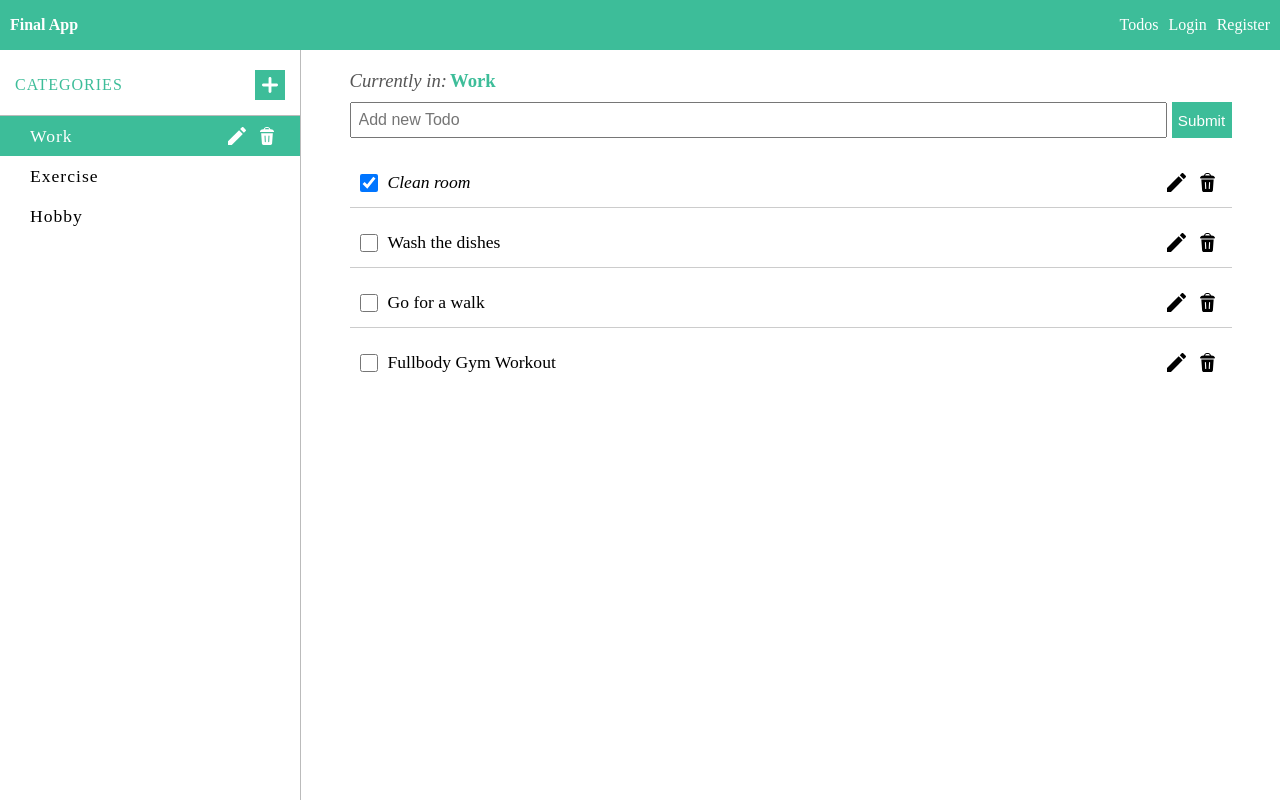
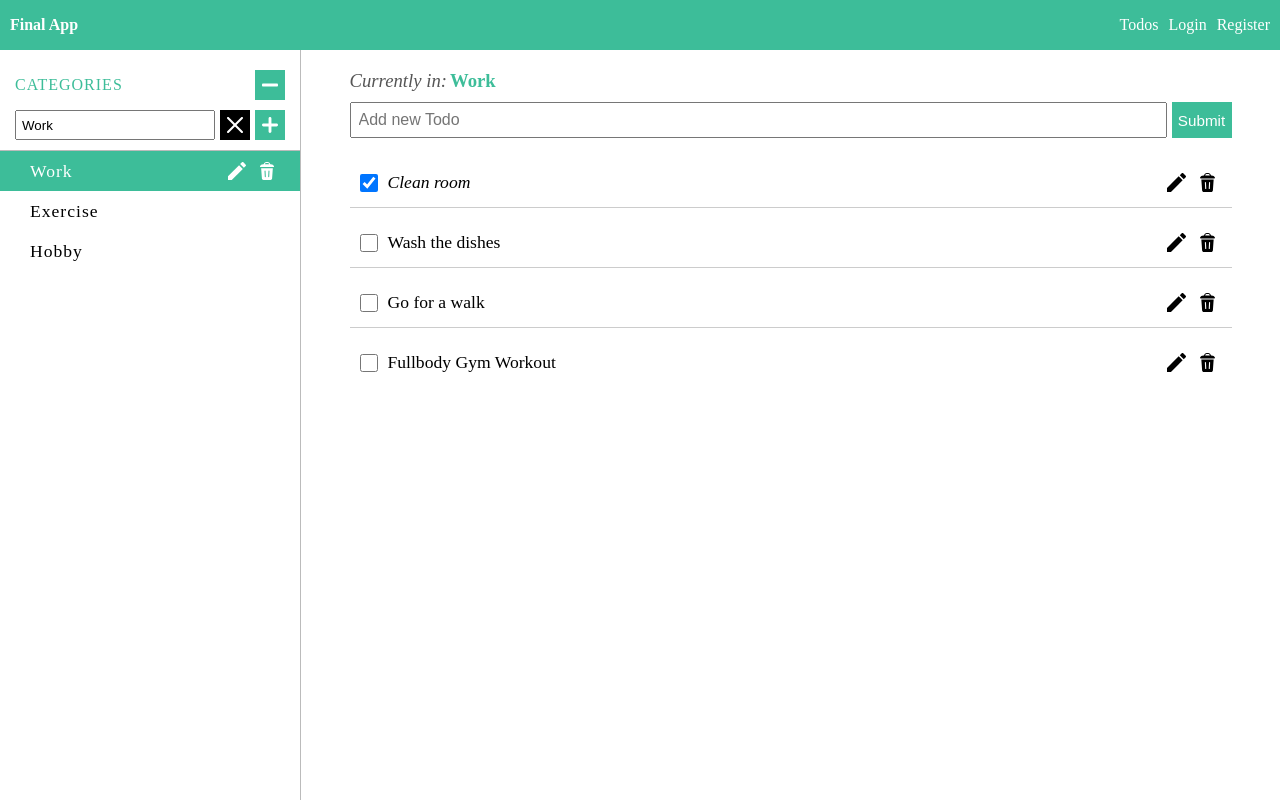
Before and after one commit to patrik-pk/todo-app, a React (Create React App) app: page /todos in a window 1280 px wide. Both pictures are taken after a click on the button 237 px from the left and 136 px from the top of the page. Built offline with nearby package versions, Linux system fonts and the light colour scheme.

Commit message:
update category done

```diff
--- a/src/actions/todoActions.js
+++ b/src/actions/todoActions.js
@@ -1,67 +1,86 @@
 import {
     SHOW_CATEGORY_FORM,
     ADD_CATEGORY,
+    UPDATE_CATEGORY,
     DELETE_CATEGORY,
     SET_ACTIVE_CATEGORY,
     ADD_TODO,
     CHECK_TODO,
     UPDATE_TODO,
     DELETE_TODO,
-    SET_CURRENT,
-    CLEAR_CURRENT
+    SET_CURRENT_TODO,
+    CLEAR_CURRENT_TODO,
+    SET_CURRENT_CATEGORY,
+    CLEAR_CURRENT_CATEGORY
 } from './types'
 
 // CATEGORIES
 
-export const showCategoryForm = (bool) => ({
+export const showCategoryForm = bool => ({
     type: SHOW_CATEGORY_FORM,
     payload: bool
 })
 
-export const addCategory = (category) => ({
+export const addCategory = category => ({
     type: ADD_CATEGORY,
     payload: category
 })
 
-export const deleteCategory = (category) => ({
+export const updateCategory = category => ({
+    type: UPDATE_CATEGORY,
+    payload: category
+})
+
+export const deleteCategory = category => ({
     type: DELETE_CATEGORY,
     payload: category
 })
 
-export const setActiveCategory = (category) => ({
+export const setActiveCategory = category => ({
     type: SET_ACTIVE_CATEGORY,
     payload: category
 })
 
+// CURRENT CATEOGORY
+
+export const setCurrentCategory = category => ({
+    type: SET_CURRENT_CATEGORY,
+    payload: category
+})
+
+export const clearCurrentCategory = () => ({
+    type: CLEAR_CURRENT_CATEGORY,
+})
+
 // TODOS
 
-export const addTodo = (todo) => ({
+export const addTodo = todo => ({
     type: ADD_TODO,
     payload: todo
 })
 
-export const checkTodo = (todo) => ({
+export const checkTodo = todo => ({
     type: CHECK_TODO,
     payload: todo
 })
 
-export const updateTodo = (todo) => ({
+export const updateTodo = todo => ({
     type: UPDATE_TODO,
     payload: todo
 })
 
-export const deleteTodo = (todo) => ({
+export const deleteTodo = todo => ({
     type: DELETE_TODO,
     payload: todo
 })
 
-// CURRENT
+// CURRENT TODO
 
-export const setCurrent = (todo) => ({
-    type: SET_CURRENT,
+export const setCurrentTodo = todo => ({
+    type: SET_CURRENT_TODO,
     payload: todo
 })
 
-export const clearCurrent = () => ({
-    type: CLEAR_CURRENT
+export const clearCurrentTodo = () => ({
+    type: CLEAR_CURRENT_TODO
 })
--- a/src/actions/types.js
+++ b/src/actions/types.js
@@ -2,8 +2,13 @@
 // CATEGORIES
 export const SHOW_CATEGORY_FORM = 'SHOW_CATEGORY_FORM'
 export const ADD_CATEGORY = 'ADD_CATEGORY'
+export const UPDATE_CATEGORY = 'UPDATE_CATEGORY'
 export const DELETE_CATEGORY = 'DELETE_CATEGORY'
 export const SET_ACTIVE_CATEGORY = 'SET_ACTIVE_CATEGORY'
+
+// CURRENT CATEGORY
+export const SET_CURRENT_CATEGORY = 'SET_CURRENT_CATEGORY'
+export const CLEAR_CURRENT_CATEGORY = 'CLEAR_CURRENT_CATEGORY'
 
 // TODOS
 export const ADD_TODO = 'ADD_TODO'
@@ -11,6 +16,6 @@ export const CHECK_TODO = 'CHECK_TODO'
 export const UPDATE_TODO = 'UPDATE_TODO'
 export const DELETE_TODO = 'DELETE_TODO'
 
-// CURRENT
-export const SET_CURRENT = 'SET_CURRENT'
-export const CLEAR_CURRENT = 'CLEAR_CURRENT'
+// CURRENT TODO
+export const SET_CURRENT_TODO = 'SET_CURRENT_TODO'
+export const CLEAR_CURRENT_TODO = 'CLEAR_CURRENT_TODO'
--- a/src/components/Todos/SidebarForm.js
+++ b/src/components/Todos/SidebarForm.js
@@ -1,16 +1,26 @@
-import React, { useState } from 'react'
+import React, { useState, useEffect } from 'react'
 import { useHistory } from 'react-router-dom'
 import PropTypes from 'prop-types'
 import { connect } from 'react-redux'
-import { addCategory, showCategoryForm, setActiveCategory } from '../../actions/todoActions'
+import { addCategory, showCategoryForm, setActiveCategory, clearCurrentCategory, updateCategory } from '../../actions/todoActions'
 import { v4 as uuidv4 } from 'uuid'
 import plusIcon from '../../resources/icons/plus.svg'
+import clearIcon from '../../resources/icons/clear.svg'
 
-function SidebarForm({ formActive, categories, showCategoryForm, addCategory, setActiveCategory }) {
+function SidebarForm({ formActive, categories, currentCategory, clearCurrentCategory, updateCategory, showCategoryForm, addCategory, setActiveCategory }) {
     const history = useHistory()
     const [categoryInput, setCategoryInput] = useState('')
 
     const onChange = (e) => setCategoryInput(e.target.value)
+
+    useEffect(() => {
+        // Set input value to current, if there is one
+        if (currentCategory !== null) {
+            let val = currentCategory.value
+            val = val.charAt(0).toUpperCase() + val.slice(1)
+            setCategoryInput(val)
+        }
+    }, [currentCategory])
 
     // Filter the categories, if there is a category with
     // same value case insensitive, return true
@@ -21,8 +31,31 @@ function SidebarForm({ formActive, categories, showCategoryForm, addCategory, se
         return filtered.length > 0 ? true : false
     }
 
+    const onClear = () => {
+        clearCurrentCategory()
+        setCategoryInput('')
+    }
+
     const onSubmit = (e) => {
         e.preventDefault()
+        // If current category exists, update Category
+        if(currentCategory !== null) {
+            // If category already exists
+            if (categoryExists(categories)) {
+                // Add warning box in the future
+                console.log(`Category ${categoryInput} already exists.`)
+            } // If it doesn't, update one
+            updateCategory({
+                id: currentCategory.id,
+                linkTo: `/todos/${categoryInput}`,
+                value: categoryInput,
+                isActive: currentCategory.isActive
+            })
+            clearCurrentCategory() // clear current category
+            setCategoryInput('') // clear input field
+        }
+        // If it doesn't, make new Category
+        else {
             // If category already exists
             if(categoryExists(categories)) {
                 // Add warning box in the future
@@ -44,17 +77,24 @@ function SidebarForm({ formActive, categories, showCategoryForm, addCategory, se
                 history.push(linkTo) // redirect to created category
             }
         }
+    }
 
     return (
         <form className={`category-form ${formActive ? 'active' : ''}`} onSubmit={onSubmit}>
             <input
-                className='category-input'
+                className={`category-input ${currentCategory !== null ? 'active' : ''}`}
                 type='text'
                 placeholder='Add new category'
                 onChange={onChange}
                 value={categoryInput}
                 required
             />
+            { // If there is a current category, display clear button
+            currentCategory !== null &&
+            <button className='category-clear-btn' type='button' onClick={onClear}>
+                <img className='icon' alt='' src={clearIcon} />
+            </button>
+            }
             <button className='category-submit-btn' type='submit'>
                 <img className='icon' alt='' src={plusIcon} />
             </button>
@@ -64,15 +104,18 @@ function SidebarForm({ formActive, categories, showCategoryForm, addCategory, se
 
 const mapStateToProps = state => ({
     formActive: state.todo.categoryFormShown,
-    categories: state.todo.categories
+    categories: state.todo.categories,
+    currentCategory: state.todo.currentCategory
 })
 
 SidebarForm.propTypes = {
     addCategory: PropTypes.func.isRequired,
     setActiveCategory: PropTypes.func.isRequired,
     showCategoryForm: PropTypes.func.isRequired,
+    clearCurrentCategory: PropTypes.func.isRequired,
+    updateCategory: PropTypes.func.isRequired,
     formActive: PropTypes.bool.isRequired,
     categories: PropTypes.array.isRequired,
 }
 
-export default connect(mapStateToProps, { showCategoryForm, addCategory, setActiveCategory })(SidebarForm)
+export default connect(mapStateToProps, { showCategoryForm, addCategory, setActiveCategory, clearCurrentCategory, updateCategory })(SidebarForm)
--- a/src/components/Todos/SidebarItem.js
+++ b/src/components/Todos/SidebarItem.js
@@ -2,16 +2,19 @@ import React from 'react'
 import { Link } from 'react-router-dom'
 import { connect } from 'react-redux'
 import PropTypes from 'prop-types'
-import { setActiveCategory, deleteCategory } from '../../actions/todoActions'
+import { setActiveCategory, setCurrentCategory, deleteCategory, showCategoryForm } from '../../actions/todoActions'
 import editIcon from '../../resources/icons/edit.svg'
 import deleteIcon from '../../resources/icons/delete.svg'
 
-function SidebarItem({ category, categories, setActiveCategory, deleteCategory }) {
+function SidebarItem({ category, categories, setActiveCategory, setCurrentCategory, deleteCategory, showCategoryForm }) {
     const { linkTo, value, isActive } = category
 
     const onClick = () => setActiveCategory(category)
 
-    const onEdit = () => console.log('edit')
+    const onEdit = () => {
+        setCurrentCategory(category)
+        showCategoryForm(true)
+    }
 
     const onDelete = () => {
         // Delete category
@@ -52,7 +55,9 @@ SidebarItem.propTypes = {
     category: PropTypes.object.isRequired,
     categories: PropTypes.array.isRequired,
     setActiveCategory: PropTypes.func.isRequired,
+    setCurrentCategory: PropTypes.func.isRequired,
     deleteCategory: PropTypes.func.isRequired,
+    showCategoryForm: PropTypes.func.isRequired,
 }
 
-export default connect(mapStateToProps, { setActiveCategory, deleteCategory })(SidebarItem)
+export default connect(mapStateToProps, { setActiveCategory, setCurrentCategory, deleteCategory, showCategoryForm })(SidebarItem)
--- a/src/components/Todos/TodoForm.js
+++ b/src/components/Todos/TodoForm.js
@@ -1,12 +1,11 @@
 import React, { useState, useEffect } from 'react'
 import PropTypes from 'prop-types'
 import { connect } from 'react-redux'
-import { addTodo, updateTodo, clearCurrent } from '../../actions/todoActions'
+import { addTodo, updateTodo, clearCurrentTodo } from '../../actions/todoActions'
 import { v4 as uuidv4 } from 'uuid'
-
 import clearIcon from '../../resources/icons/clear.svg'
 
-function TodoForm({ addTodo, updateTodo, current, clearCurrent }) {
+function TodoForm({ addTodo, updateTodo, current, clearCurrentTodo }) {
     // The "current" variable is filled with the given todo
     // when the edit button is clicked
     // So when there is something add "active" class
@@ -22,7 +21,7 @@ function TodoForm({ addTodo, updateTodo, current, clearCurrent }) {
 
     // Clear current
     const onClear = () => {
-        clearCurrent()
+        clearCurrentTodo()
         setTask('')
     }
 
@@ -47,7 +46,7 @@ function TodoForm({ addTodo, updateTodo, current, clearCurrent }) {
                 task,
                 isCompleted: current.isCompleted
             })
-            clearCurrent()
+            clearCurrentTodo()
             setTask('')
         }
     }
@@ -82,7 +81,7 @@ TodoForm.propTypes = {
     todos: PropTypes.array.isRequired,
     addTodo: PropTypes.func.isRequired,
     updateTodo: PropTypes.func.isRequired,
-    clearCurrent: PropTypes.func.isRequired
+    clearCurrentTodo: PropTypes.func.isRequired
 }
 
-export default connect(mapStateToProps, { addTodo, updateTodo, clearCurrent })(TodoForm)
+export default connect(mapStateToProps, { addTodo, updateTodo, clearCurrentTodo })(TodoForm)
--- a/src/components/Todos/TodoItem.js
+++ b/src/components/Todos/TodoItem.js
@@ -1,19 +1,19 @@
 import React from 'react'
 import PropTypes from 'prop-types'
 import { connect } from 'react-redux'
-import { checkTodo, setCurrent, deleteTodo } from '../../actions/todoActions'
+import { checkTodo, setCurrentTodo, deleteTodo } from '../../actions/todoActions'
 
 import deleteIcon from '../../resources/icons/delete.svg'
 import editIcon from '../../resources/icons/edit.svg'
 
-function TodoItem({ todo, checkTodo, setCurrent, deleteTodo }) {
+function TodoItem({ todo, checkTodo, setCurrentTodo, deleteTodo }) {
     const { task, isCompleted } = todo
 
     // Check Todo
     const onCheck = () => checkTodo(todo)
 
     // Edit Todo
-    const onEdit = () => setCurrent(todo)
+    const onEdit = () => setCurrentTodo(todo)
 
     // Delete Todo
     const onDelete = () => deleteTodo(todo)
@@ -44,8 +44,8 @@ function TodoItem({ todo, checkTodo, setCurrent, deleteTodo }) {
 TodoItem.propTypes = {
     todo: PropTypes.object.isRequired,
     checkTodo: PropTypes.func.isRequired,
-    setCurrent: PropTypes.func.isRequired,
+    setCurrentTodo: PropTypes.func.isRequired,
     deleteTodo: PropTypes.func.isRequired
 }
 
-export default connect(null, { checkTodo, setCurrent, deleteTodo })(TodoItem)
+export default connect(null, { checkTodo, setCurrentTodo, deleteTodo })(TodoItem)
--- a/src/reducers/todoReducer.js
+++ b/src/reducers/todoReducer.js
@@ -1,14 +1,17 @@
 import {
     SHOW_CATEGORY_FORM,
     ADD_CATEGORY,
+    UPDATE_CATEGORY,
     DELETE_CATEGORY,
     SET_ACTIVE_CATEGORY,
     ADD_TODO,
     CHECK_TODO,
     UPDATE_TODO,
     DELETE_TODO,
-    SET_CURRENT,
-    CLEAR_CURRENT
+    SET_CURRENT_TODO,
+    CLEAR_CURRENT_TODO,
+    SET_CURRENT_CATEGORY,
+    CLEAR_CURRENT_CATEGORY
 } from '../actions/types'
 
 const initialState = {
@@ -59,6 +62,7 @@ const initialState = {
         }
     ],
     current: null,
+    currentCategory: null,
     categoryFormShown: false
 }
 
@@ -76,6 +80,17 @@ export default (state = initialState, action) => {
             return {
                 ...state,
                 categories: [...state.categories, action.payload]
+            }
+        case UPDATE_CATEGORY:
+            // Map categories, if id matches the payload id,
+            // return the Category from payload,
+            // else don't do anything and return Category
+            return {
+                ...state,
+                categories: state.categories.map(category => {
+                    if(category.id === action.payload.id) return action.payload
+                    else return category
+                })
             }
         case DELETE_CATEGORY:
             // Filter out the category that matches payload id
@@ -97,6 +112,17 @@ export default (state = initialState, action) => {
                         return category
                     } else return category
                 })
+            }
+        // CURRENT CATEGORY
+        case SET_CURRENT_CATEGORY:
+            return {
+                ...state,
+                currentCategory: action.payload
+            }
+        case CLEAR_CURRENT_CATEGORY:
+            return {
+                ...state,
+                currentCategory: null
             }
         // TODOS
         case ADD_TODO:
@@ -136,14 +162,14 @@ export default (state = initialState, action) => {
                 ...state,
                 todos: state.todos.filter(todo => todo.id !== action.payload.id)
             }
-        // CURRENT
-        case SET_CURRENT:
+        // CURRENT TODO
+        case SET_CURRENT_TODO:
             // Simply set current from payload
             return {
                 ...state,
                 current: action.payload
             }
-        case CLEAR_CURRENT:
+        case CLEAR_CURRENT_TODO:
             // Even more simply set current to null
             return {
                 ...state,
--- a/src/styles/sidebar/sidebar.css
+++ b/src/styles/sidebar/sidebar.css
@@ -104,7 +104,17 @@
   padding: 5px;
 }
 
-.sidebar .category-form .category-submit-btn {
+.sidebar .category-form .category-input.active {
+  width: calc(
+ 300px
+ - 15px * 2
+ - 5px * 2
+ - 5px * 2
+ - 30px * 2
+ - 2px * 2);
+}
+
+.sidebar .category-form .category-submit-btn, .sidebar .category-form .category-clear-btn {
   display: -webkit-box;
   display: -ms-flexbox;
   display: flex;
@@ -121,9 +131,13 @@
   color: white;
 }
 
-.sidebar .category-form .category-submit-btn .icon {
+.sidebar .category-form .category-submit-btn .icon, .sidebar .category-form .category-clear-btn .icon {
   width: 16px;
   height: 16px;
+}
+
+.sidebar .category-form .category-clear-btn {
+  background: black;
 }
 
 .sidebar .categories {
--- a/src/styles/sidebar/sidebar.scss
+++ b/src/styles/sidebar/sidebar.scss
@@ -16,7 +16,7 @@ $btn-width: 30px;
 
 // Category Form
 $form-padding-vertical: 10px;
-$submit-ml: 5px;
+$form-btn-ml: 5px;
 $input-padding: 5px;
 
 // Category Item
@@ -88,19 +88,30 @@ $category-option-size: 18px;
                 #{$sidebar-width}
                 - #{$categories-top-padding-horizontal} * 2
                 - #{$input-padding} * 2
-                - #{$submit-ml}
+                - #{$form-btn-ml}
                 - #{$btn-width}
                 - 2px * 2
             ); // those 2px * 2 are for input outline
             padding: $input-padding;
+            &.active {
+            // if clear is active, recalculate input width
+            width: calc(
+                #{$sidebar-width}
+                - #{$categories-top-padding-horizontal} * 2
+                - #{$input-padding} * 2
+                - #{$form-btn-ml} * 2
+                - #{$btn-width} * 2
+                - 2px * 2
+            );
+            }
         }
 
-        .category-submit-btn {
+        .category-submit-btn, .category-clear-btn {
             display: flex;
             justify-content: center;
             align-items: center;
             width: $btn-width;
-            margin-left: $submit-ml;
+            margin-left: $form-btn-ml;
             padding: $btn-padding-vertical 0;
             background: $color-primary;
             color: white;
@@ -109,6 +120,10 @@ $category-option-size: 18px;
                 width: $add-icon-size;
                 height: $add-icon-size;
             }
+        }
+
+        .category-clear-btn {
+            background: black;
         }
     }
 
--- a/src/styles/todos/todos.css
+++ b/src/styles/todos/todos.css
@@ -141,7 +141,17 @@
   padding: 5px;
 }
 
-.todo-page .sidebar .category-form .category-submit-btn {
+.todo-page .sidebar .category-form .category-input.active {
+  width: calc(
+ 300px
+ - 15px * 2
+ - 5px * 2
+ - 5px * 2
+ - 30px * 2
+ - 2px * 2);
+}
+
+.todo-page .sidebar .category-form .category-submit-btn, .todo-page .sidebar .category-form .category-clear-btn {
   display: -webkit-box;
   display: -ms-flexbox;
   display: flex;
@@ -158,9 +168,13 @@
   color: white;
 }
 
-.todo-page .sidebar .category-form .category-submit-btn .icon {
+.todo-page .sidebar .category-form .category-submit-btn .icon, .todo-page .sidebar .category-form .category-clear-btn .icon {
   width: 16px;
   height: 16px;
+}
+
+.todo-page .sidebar .category-form .category-clear-btn {
+  background: black;
 }
 
 .todo-page .sidebar .categories {
```
Also changed, not shown: 2 other files (tests, documents, lock files or other folders). Lines whose indentation alone changed are shown as unchanged.
